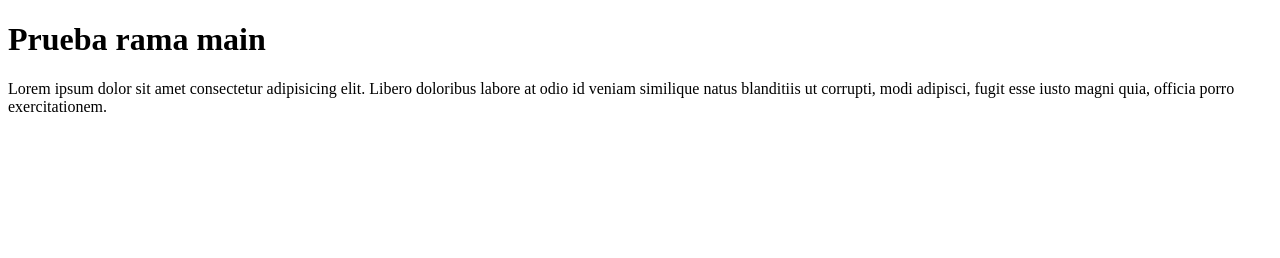
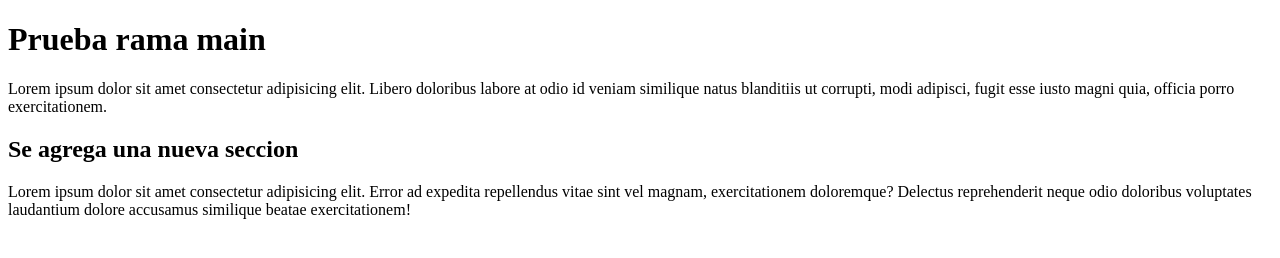
Before and after one commit to LautaroAnsaloni/PruebaRamaGit, a plain HTML site: page index.html in a window 1280 px wide. Drawn offline with Linux system fonts and the light colour scheme.

Commit message:
se agega modificaciones en dev

```diff
--- a/index.html
+++ b/index.html
@@ -9,5 +9,9 @@
 <body>
     <h1>Prueba rama main</h1>
     <p>Lorem ipsum dolor sit amet consectetur adipisicing elit. Libero doloribus labore at odio id veniam similique natus blanditiis ut corrupti, modi adipisci, fugit esse iusto magni quia, officia porro exercitationem.</p>
+
+    <h2>Se agrega una nueva seccion</h2>
+    <p>Lorem ipsum dolor sit amet consectetur adipisicing elit. Error ad expedita repellendus vitae sint vel magnam, exercitationem doloremque? Delectus reprehenderit neque odio doloribus voluptates laudantium dolore accusamus similique beatae exercitationem!</p>
+    <!-- comentario -->
 </body>
 </html>
--- a/index.js
+++ b/index.js
@@ -1 +1,3 @@
 console.log(`Hola mundo`)
+
+/* Se agrega un comentario */
```
